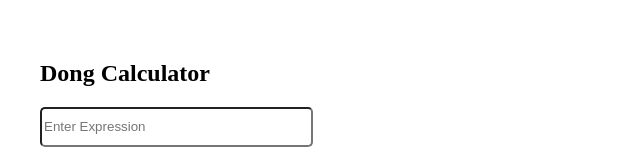
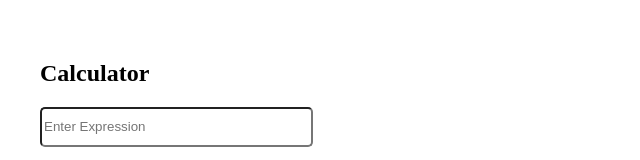
Before and after one commit to suwilanji-chipofya/calculator, a plain HTML site: page index.html in a window 1280 px wide. Shown: the top 160 px of the page, without its empty margins (0-640 px from the left). Drawn offline with nearby package versions, Linux system fonts and the light colour scheme.

Commit message:
Update index.html

```diff
--- a/index.html
+++ b/index.html
@@ -56,7 +56,7 @@
     <body>
         <div class="container">
             <div class="top">
-                <h2>Dong Calculator</h2>
+                <h2>Calculator</h2>
             </div>
             <div class="calc">
                 <input type="text" id="expr" placeholder="Enter Expression"/>
```
